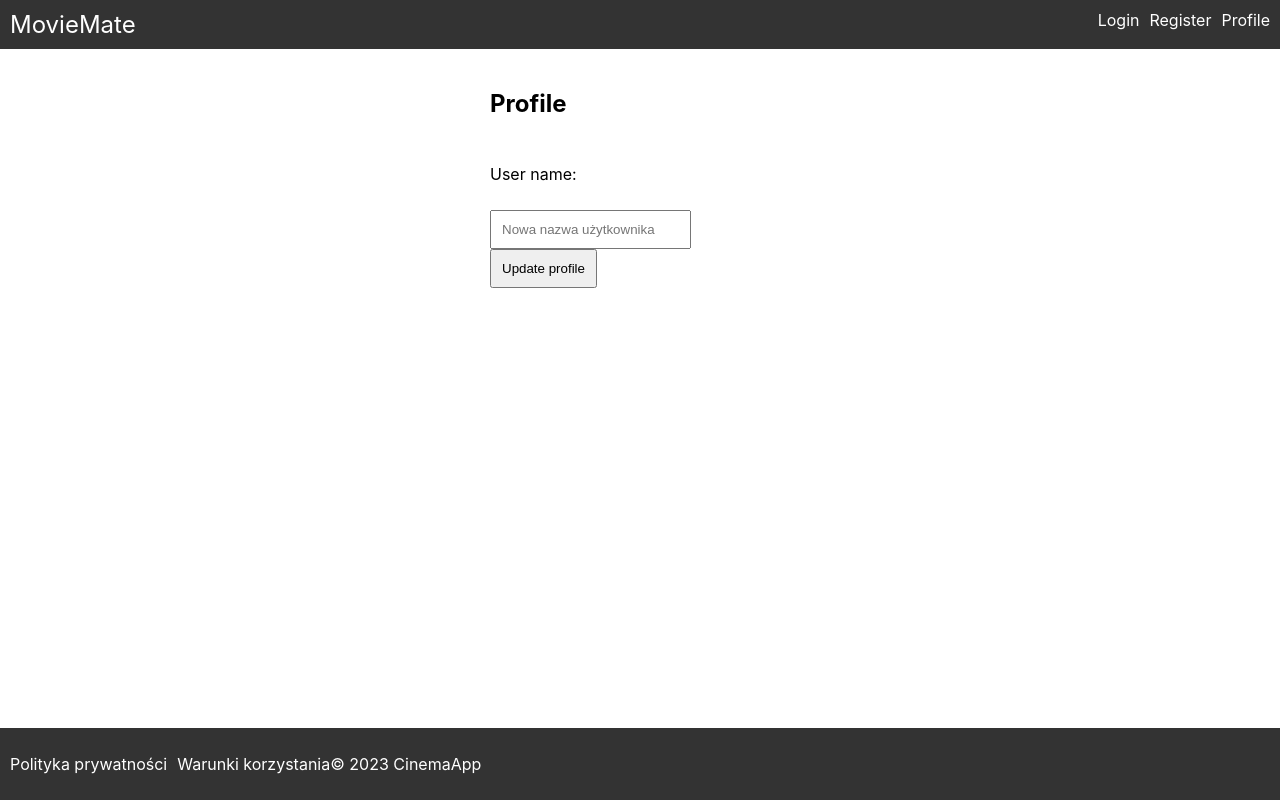
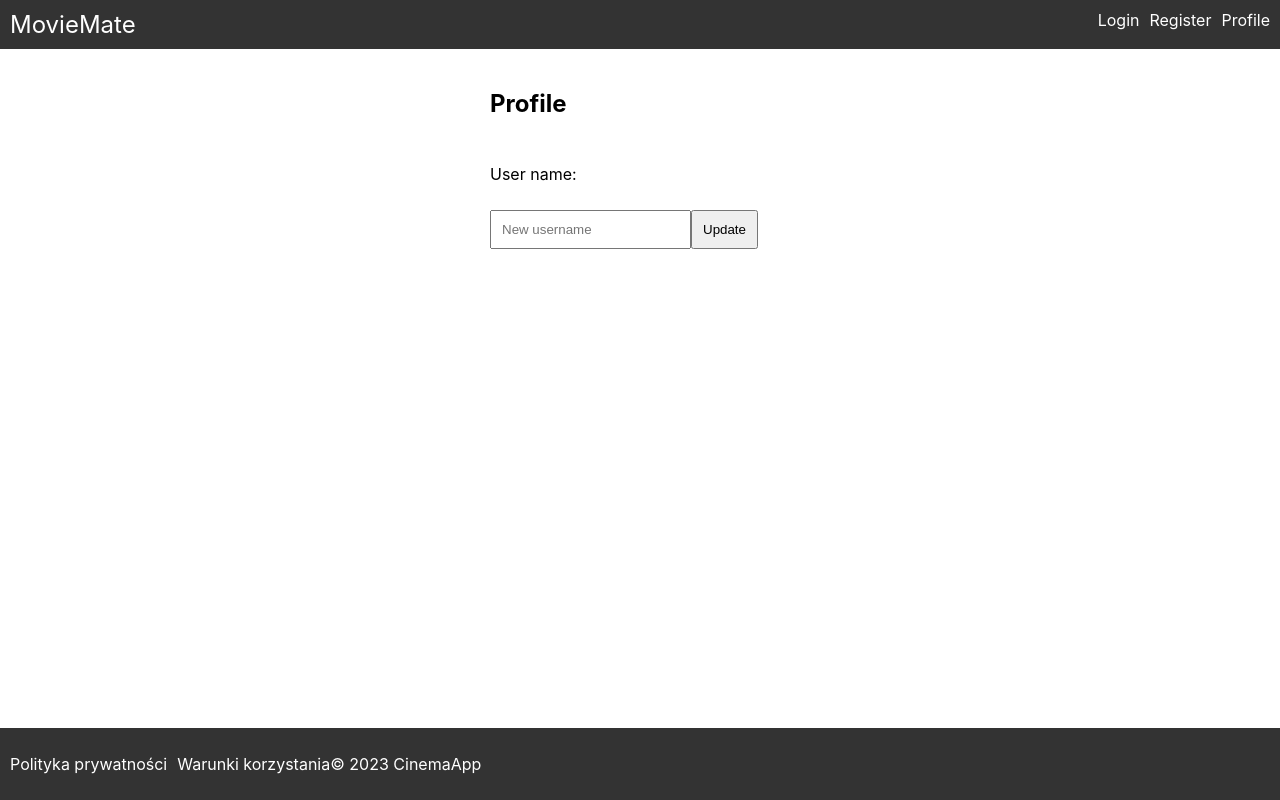
Before and after one commit to UserMarekDrag/MovieMate-frontend, a React (Create React App) app: page /profile in a window 1280 px wide. Built offline with nearby package versions, Linux system fonts and the light colour scheme; no server answers.

Commit message:
Changed display text from Polish to English

```diff
--- a/src/components/Profile.js
+++ b/src/components/Profile.js
@@ -34,8 +34,8 @@ function Profile() {
       <p>User name: {username}</p>
 
       <form className="profile-form" onSubmit={handleSubmit}>
-        <input type="text" value={newUsername} onChange={e => setNewUsername(e.target.value)} placeholder="Nowa nazwa użytkownika" />
-        <button type="submit">Update profile</button>
+        <input type="text" value={newUsername} onChange={e => setNewUsername(e.target.value)} placeholder="New username" />
+        <button type="submit">Update</button>
       </form>
     </div>
   );
```
